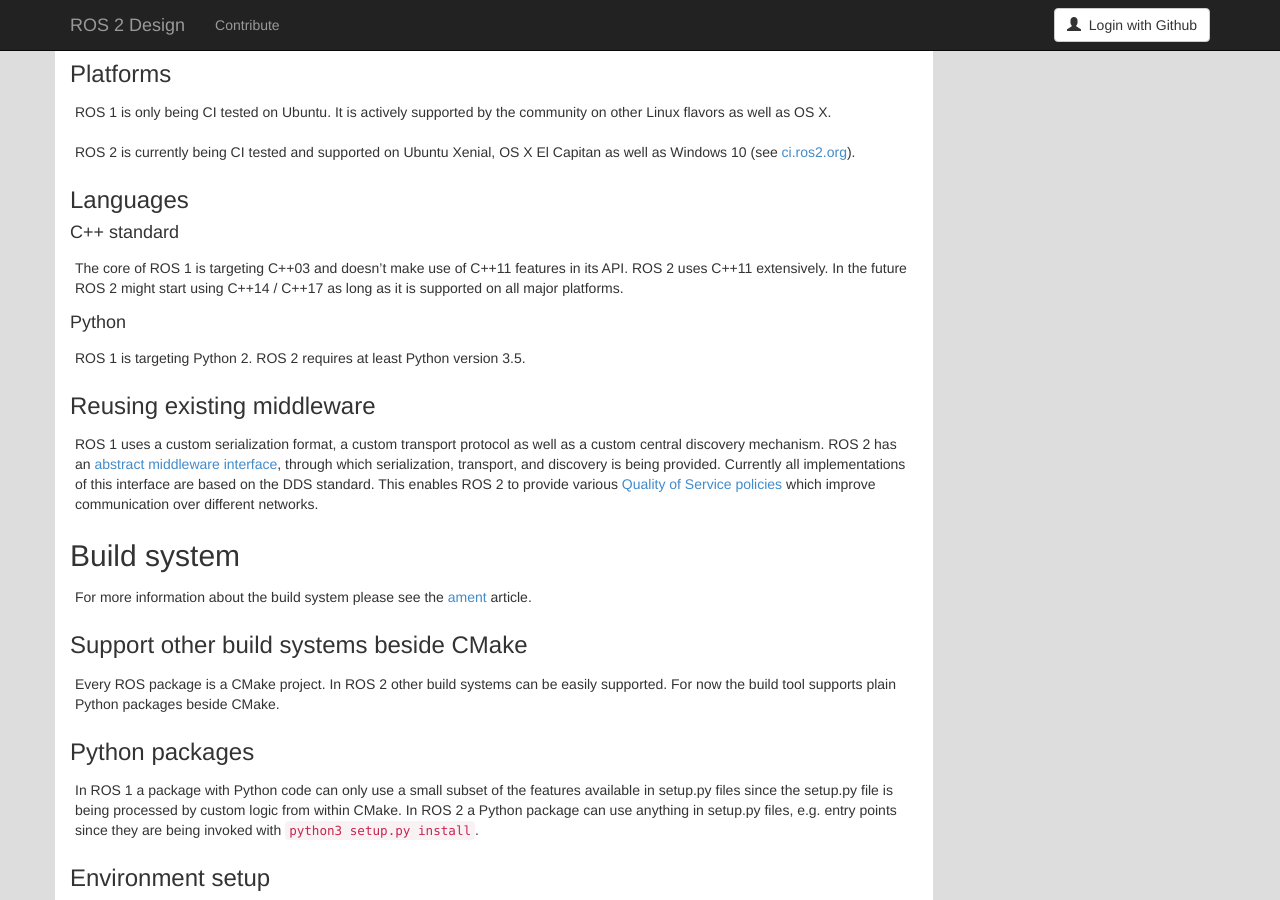
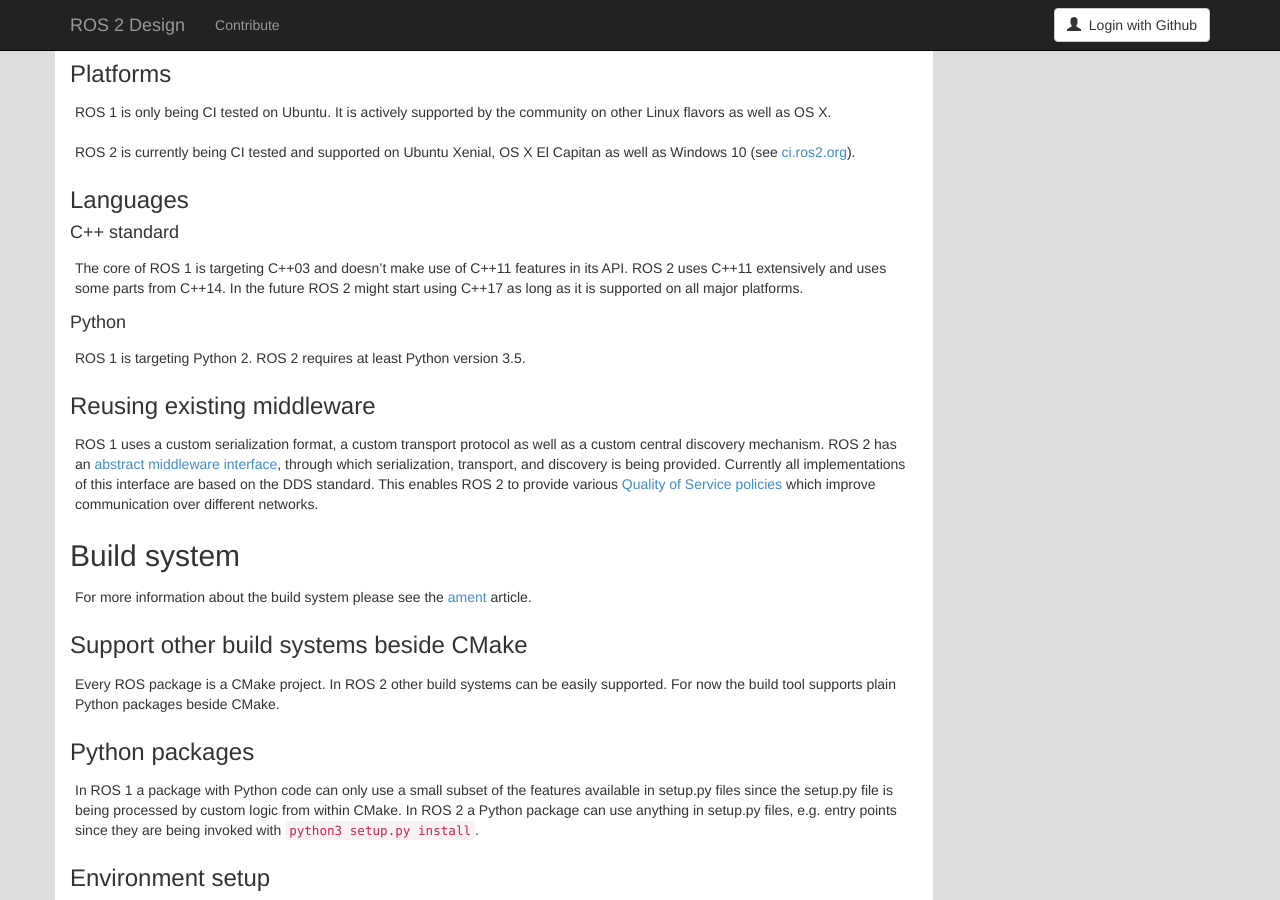
Before and after one commit to ros2/design, a Jekyll site: the page built from articles/changes.md, in a window 1280 px wide and 900 px high, scrolled down 405 px. Built offline with Jekyll 4.4.1, drawn with Linux system fonts in a browser that asks for light colours; nearby versions of some CDN libraries.

Commit message:
use c++14

```diff
--- a/articles/changes.md
+++ b/articles/changes.md
@@ -42,8 +42,8 @@
 #### C++ standard
 
 The core of ROS 1 is targeting C++03 and doesn't make use of C++11 features in its API.
-ROS 2 uses C++11 extensively.
-In the future ROS 2 might start using C++14 / C++17 as long as it is supported on all major platforms.
+ROS 2 uses C++11 extensively and uses some parts from C++14.
+In the future ROS 2 might start using C++17 as long as it is supported on all major platforms.
 
 #### Python
 
```
